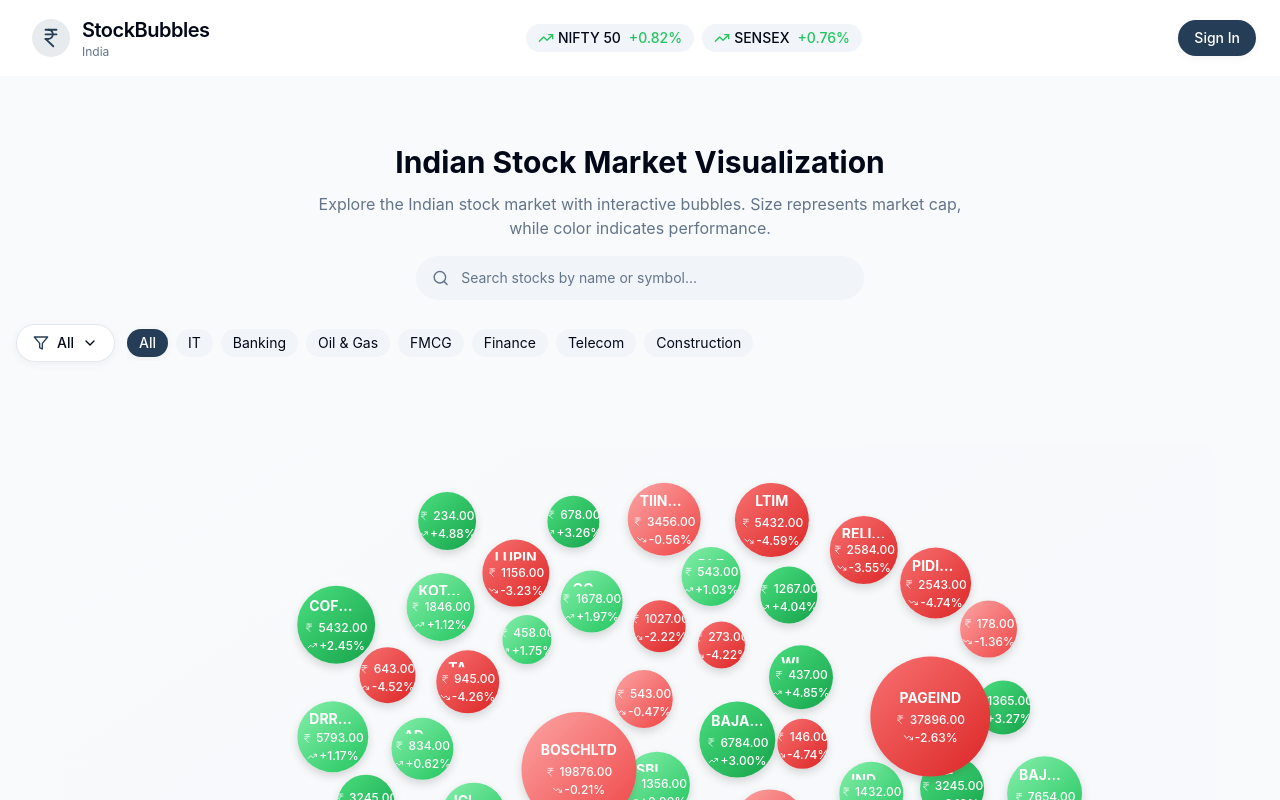
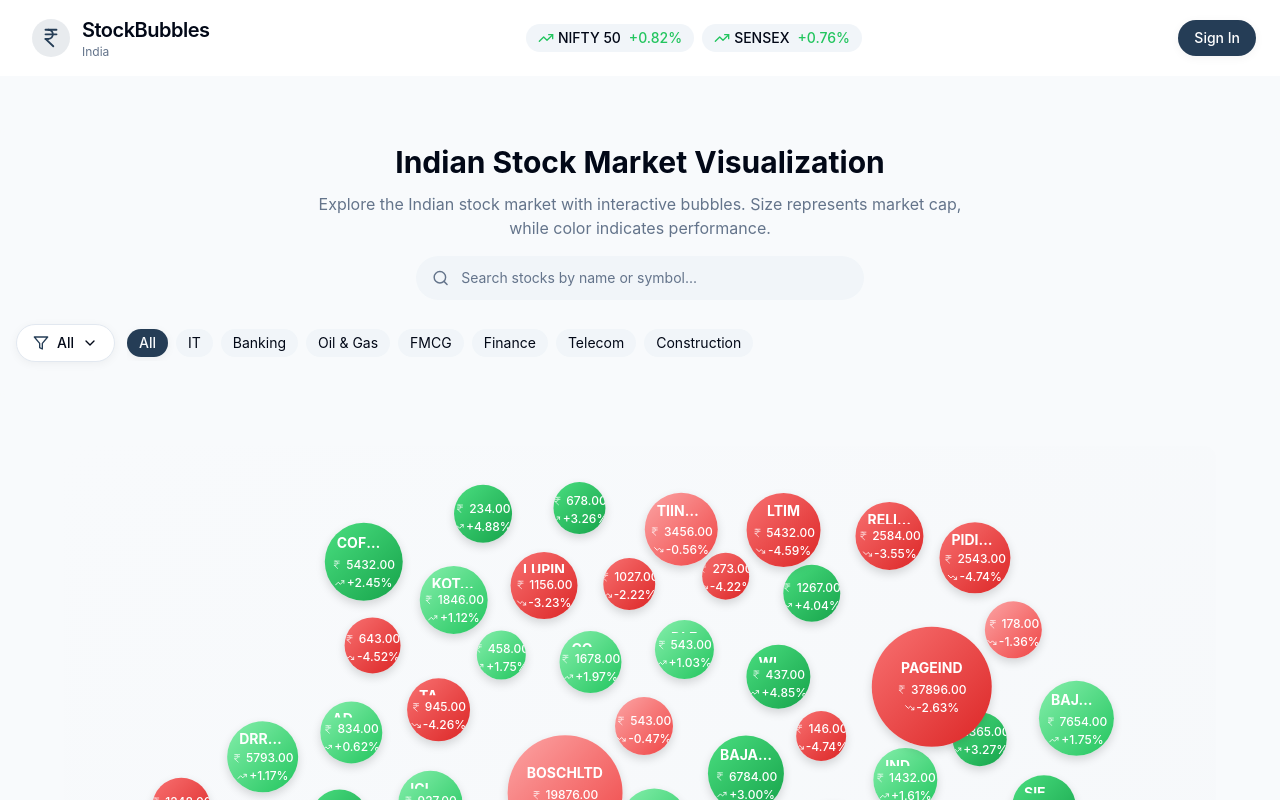
Before and after one commit to sravanporipireddy/stockbubbles-india, a React (Vite) app: page / in a window 1280 px wide. Shown: the top 800 px of the page. Built offline with nearby package versions, Linux system fonts and the light colour scheme.

Commit message:
Fix: Prevent bubble overlap in simulation
Adjust the d3 simulation to prevent bubbles from overlapping.

```diff
--- a/src/components/BubbleContainer.tsx
+++ b/src/components/BubbleContainer.tsx
@@ -1,4 +1,3 @@
-
 import React, { useState, useEffect, useRef } from 'react';
 import { Stock } from '@/lib/mockData';
 import { getMaxMarketCap, getBubbleSize } from '@/lib/stockUtils';
@@ -72,24 +71,30 @@ const BubbleContainer: React.FC<BubbleContainerProps> = ({ stocks, onStockClick
       };
     });
 
-    // Set up the simulation configuration (similar to @testboxlab/react-bubble-chart-d3)
+    // Use a much stronger collision force to ensure bubbles don't overlap
     const simulation = d3.forceSimulation<NodeDatum>()
       .nodes(newNodes)
-      .alpha(1) // Start with high energy
-      .alphaDecay(0.02) // Slower decay for better placement
+      .alpha(0.9) // Higher alpha for more energy
+      .alphaDecay(0.03) // Slower decay for better placement
       .velocityDecay(0.4) // Add some friction
       .force('center', d3.forceCenter(containerDimensions.width / 2, containerDimensions.height / 2))
-      .force('charge', d3.forceManyBody().strength(-100))
-      .force('collide', d3.forceCollide<NodeDatum>().radius(d => d.r + 10).strength(0.9).iterations(4))
-      .force('x', d3.forceX(containerDimensions.width / 2).strength(0.05))
-      .force('y', d3.forceY(containerDimensions.height / 2).strength(0.05));
+      .force('charge', d3.forceManyBody().strength(-20))
+      // Much stronger collision detection with higher padding
+      .force('collide', d3.forceCollide<NodeDatum>()
+        .radius(d => d.r + 15) // Add extra padding
+        .strength(1) // Maximum strength
+        .iterations(5)) // More iterations for better accuracy
+      .force('x', d3.forceX(containerDimensions.width / 2).strength(0.07))
+      .force('y', d3.forceY(containerDimensions.height / 2).strength(0.07));
 
     // Update nodes on each tick to see the simulation in progress
     simulation.on('tick', () => {
+      // Ensure nodes stay within container bounds with extra padding for collision
       simulation.nodes().forEach(node => {
-        // Ensure nodes stay within container bounds
-        node.x = Math.max(node.r, Math.min(containerDimensions.width - node.r, node.x || 0));
-        node.y = Math.max(node.r, Math.min(containerDimensions.height - node.r, node.y || 0));
+        // Padding to keep bubbles from touching the edge
+        const padding = 10;
+        node.x = Math.max(node.r + padding, Math.min(containerDimensions.width - node.r - padding, node.x || 0));
+        node.y = Math.max(node.r + padding, Math.min(containerDimensions.height - node.r - padding, node.y || 0));
       });
 
       setNodes([...simulation.nodes()]);
@@ -98,11 +103,11 @@ const BubbleContainer: React.FC<BubbleContainerProps> = ({ stocks, onStockClick
     // Store simulation reference
     simulationRef.current = simulation;
 
-    // Run simulation for fixed duration then stop it completely
+    // Let simulation run for fixed duration then stop it completely
     const timer = setTimeout(() => {
       if (simulationRef.current) {
         simulationRef.current.stop();
-        console.log("Simulation completed and positions fixed");
+        console.log("info: Simulation stopped permanently - positions fixed");
         setInitialLayoutComplete(true);
       }
     }, 2000); // Let simulation run for 2 seconds then stop
--- a/src/lib/stockUtils.ts
+++ b/src/lib/stockUtils.ts
@@ -1,3 +1,4 @@
+
 import { Stock } from './mockData';
 
 // Function to format large numbers with commas and abbreviations
```
